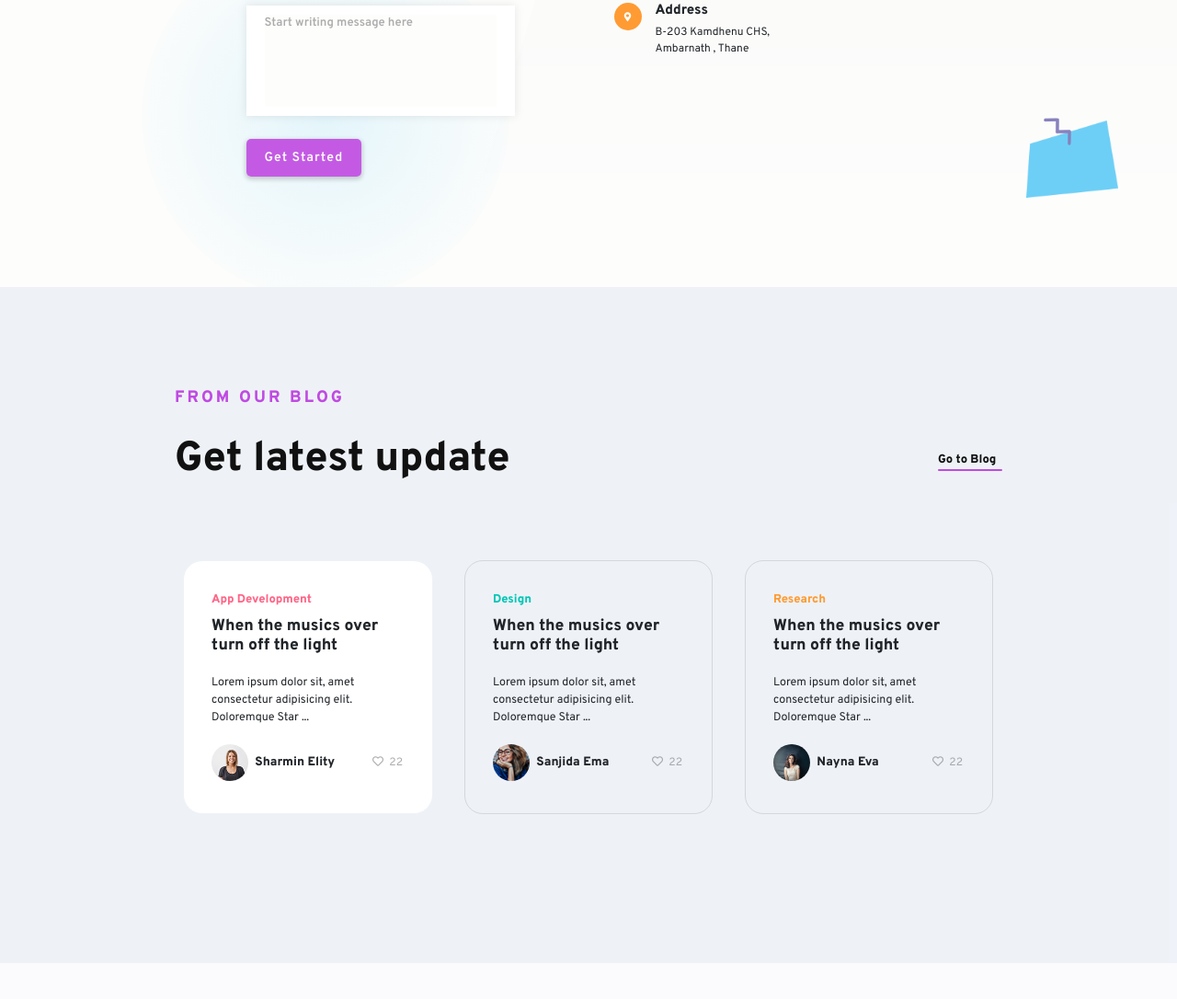
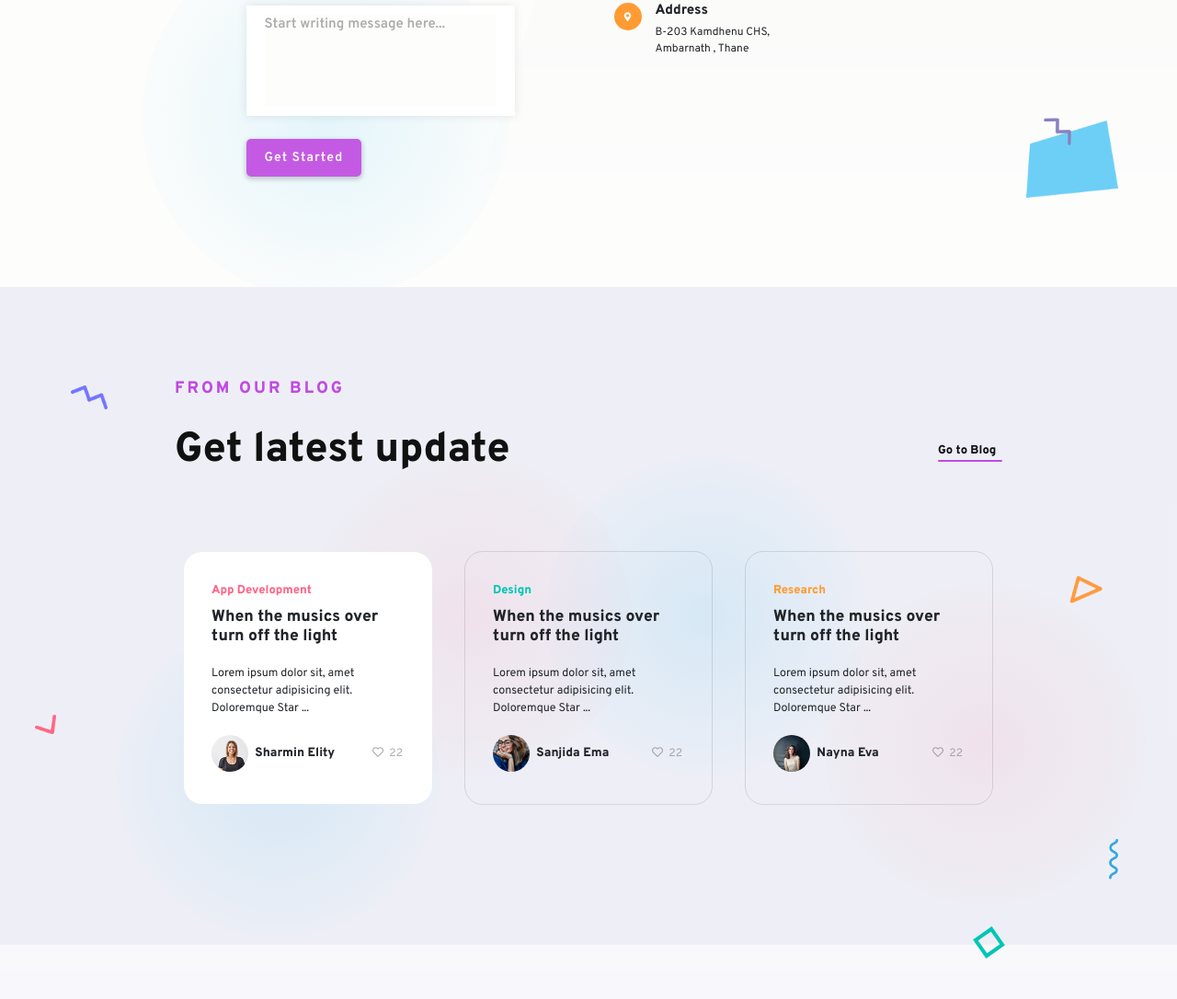
Before and after one commit to shameemansari/rou, a plain HTML site: page index.html in a window 1280 px wide. Shown: the part 7074-8160 px from the top of the page at 92% size. Before the commit the page ends 8121 px from the top, so only its background shows below. Drawn offline with nearby package versions, Linux system fonts and the light colour scheme.

Commit message:
Updated blog

```diff
--- a/assets/scss/_blog.scss
+++ b/assets/scss/_blog.scss
@@ -1,10 +1,83 @@
 .blog {
-  min-height: 71rem;
+  min-height: 50rem;
   width: 100%;
-  background-color: rgba($overlay-3, 0.85);
+  background-color: rgba($overlay-2, 0.85);
   position: relative;
-  overflow: hiddens;
-  padding: 10rem 0;
+  padding: 9rem 0;
+  z-index: 1;
+
+  .z-index-1 {
+    z-index: -1;
+  }
+
+  .circle {
+    height: 350px;
+    width: 350px;
+    border-radius: 50%;
+    position: absolute;
+    &-pink1 {
+      top: 50%;
+      left: 40%;
+      transform: translate(-50%, -50%);
+      background: radial-gradient(rgba($accent-pink, 0.1), rgba($accent-pink, 0.06), rgba($accent-pink, 0.04), transparent 80%);
+    }
+    &-pink2 {
+      top: 45%;
+      left: 70%;
+      background: radial-gradient(rgba($accent-pink, 0.1), rgba($accent-pink, 0.06), rgba($accent-pink, 0.04), transparent 80%);
+    }
+    &-blue1 {
+      top: 50%;
+      left: 60%;
+      transform: translate(-50%, -50%);
+      background: radial-gradient(rgba($accent-blue, 0.1), rgba($accent-blue, 0.05), transparent 80%);
+    }
+    &-blue2 {
+      top: 50%;
+      left: 10%;
+      background: radial-gradient(rgba($accent-blue, 0.1), rgba($accent-blue, 0.05), transparent 80%);
+    }
+  }
+
+  .arrow {
+    position: absolute;
+    max-width: 2.3rem;
+    top: 65%;
+    left: 3%;
+  }
+
+  .triangle {
+    position: absolute;
+    max-width: 3rem;
+    top: 44%;
+    right: 6.5%;
+    transform: rotate(-80deg);
+  }
+
+  .zigzag {
+    position: absolute;
+    max-width: 4rem;
+    top: 15%;
+    left: 6%;
+  }
+
+  .square {
+    position: absolute;
+    height: 2.5rem;
+    width: 2.5rem;
+    border: 4px solid $accent-green;
+    bottom: -1rem;
+    right: 15%;
+    z-index: -1;
+    transform: rotate(55deg);
+  }
+
+  .curve {
+    position: absolute;
+    bottom: 10%;
+    right: 5%;
+    width: 1rem;
+  }
 
   &-title {
     width: 80%;
--- a/assets/scss/_contact.scss
+++ b/assets/scss/_contact.scss
@@ -99,10 +99,11 @@
         min-height: 4rem;
         filter: drop-shadow(0 0 5px rgba($black, 0.1));
         font-size: size(sm);
+        color: $grey2;
         &::placeholder {
           background-color: $white;
           height: 100%;
-          font-size: size(sm) - 0.2rem;
+          font-size: size(sm);
           font-weight: 600;
           color: $grey2;
         }
@@ -116,6 +117,7 @@
         padding: 1rem 2rem;
       }
     }
+
     &-right {
       margin: 2rem 0;
       .contact-main {
--- a/assets/scss/_footer.scss
+++ b/assets/scss/_footer.scss
@@ -0,0 +1,6 @@
+.footer {
+  min-height: 45rem;
+  width: 100%;
+  overflow: hidden;
+  z-index: 2;
+}
--- a/assets/scss/_testimonial.scss
+++ b/assets/scss/_testimonial.scss
@@ -116,11 +116,13 @@
     position: relative;
     overflow: hidden;
     background: linear-gradient(to top, rgba($overlay-3, 0.8), transparent 40%);
+
     > .row {
       min-height: 50rem;
       @include flexrowcenter;
       padding: 4rem 1rem;
     }
+
     .testimonial-bg {
       z-index: -2;
       position: absolute;
--- a/index.html
+++ b/index.html
@@ -38,7 +38,7 @@
                 <a class="nav-link" href="#work">works</a>
               </li>
               <li class="nav-item">
-                <a class="nav-link" href="#team">news</a>
+                <a class="nav-link" href="#testimonial">news</a>
               </li>
               <li class="nav-item">
                 <a class="nav-link" href="#contact">contact</a>
@@ -438,7 +438,7 @@
             <input type="text" class="input-element" placeholder="Your name" />
             <input type="email" class="input-element" placeholder="Your email" />
             <input type="text" class="input-element" placeholder="Subject" />
-            <textarea class="input-element" placeholder="Start writing message here"></textarea>
+            <textarea class="input-element" placeholder="Start writing message here..."></textarea>
             <a href="#" class="cta-btn2">Get Started</a>
           </div>
           <div class="col-md-6 col-lg-5 col-xl-4 contact-content-right">
@@ -476,6 +476,18 @@
 
     <!-- Blog -->
     <section class="blog">
+      <!-- Styling Elements -->
+      <img src="assets/image/zigzag-blue.png" class="zigzag z-index-1" alt="Element" />
+      <img src="assets/image/triangle-orange.png" class="triangle z-index-1" alt="Element" />
+      <img src="assets/image/arrow-pink.png" class="arrow z-index-1" alt="Element" />
+      <img src="assets/image/curve-blue.png" class="curve z-index-1" alt="Element" />
+      <span class="square"></span>
+      <div class="circle circle-pink1 z-index-1"></div>
+      <div class="circle circle-pink2 z-index-1"></div>
+      <div class="circle circle-blue1 z-index-1"></div>
+      <div class="circle circle-blue2 z-index-1"></div>
+      <!-- Styling Elements -->
+
       <div class="container">
         <div class="blog-title">
           <h2 class="purple-title">from our blog</h2>
@@ -550,6 +562,14 @@
     </section>
     <!-- Blog end -->
 
+    <!-- Footer -->
+    <footer class="footer" id="footer">
+      <div class="container">
+        <div class="row footer-content"></div>
+      </div>
+    </footer>
+    <!-- Footer End -->
+
     <!-- Scripts -->
     <script src="https://cdn.jsdelivr.net/npm/bootstrap@5.0.0-beta3/dist/js/bootstrap.bundle.min.js" integrity="sha384-JEW9xMcG8R+pH31jmWH6WWP0WintQrMb4s7ZOdauHnUtxwoG2vI5DkLtS3qm9Ekf" crossorigin="anonymous"></script>
     <script src="assets/js/main.js"></script>
```
Also changed, not shown: assets/css/style.css, assets/css/style.min.css.
